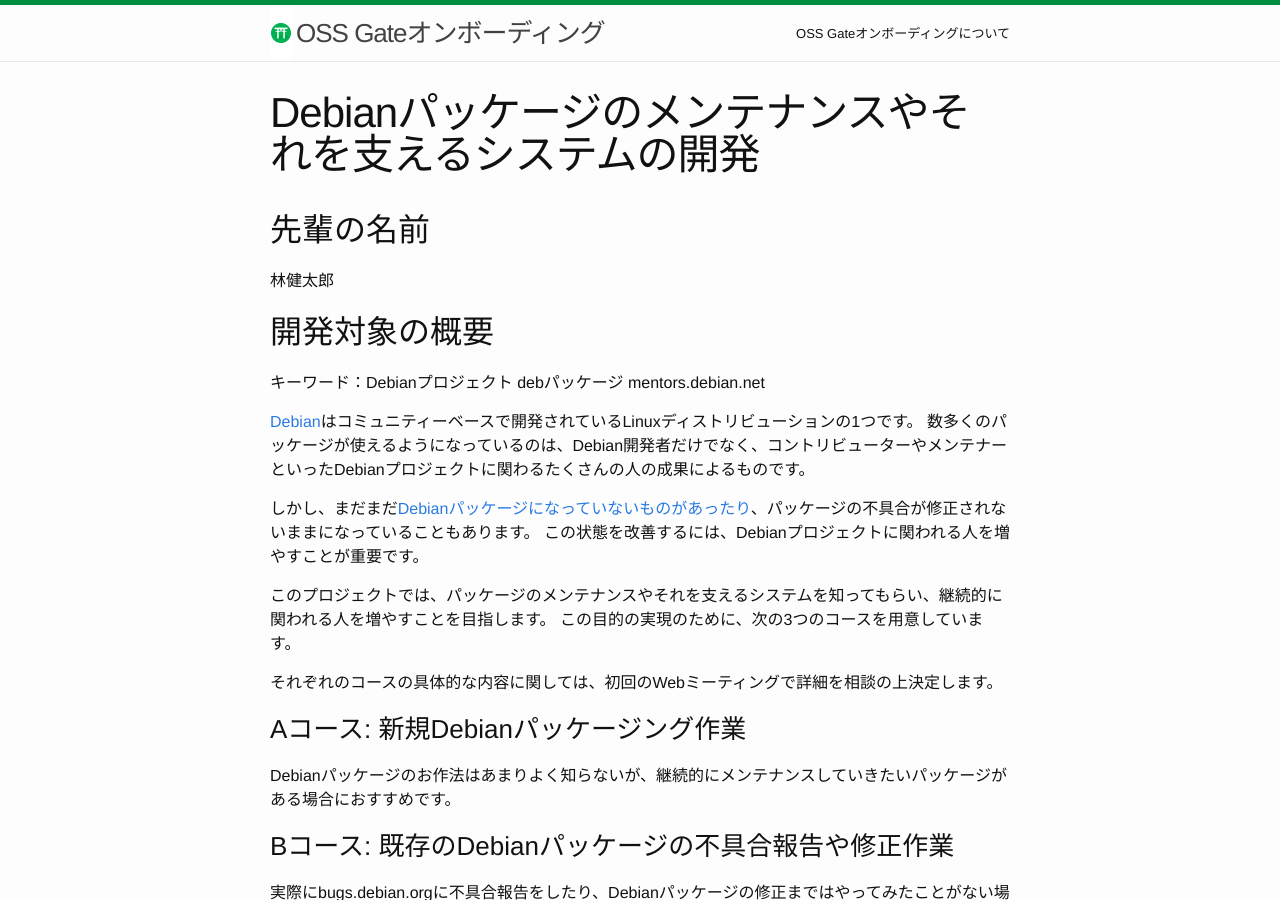
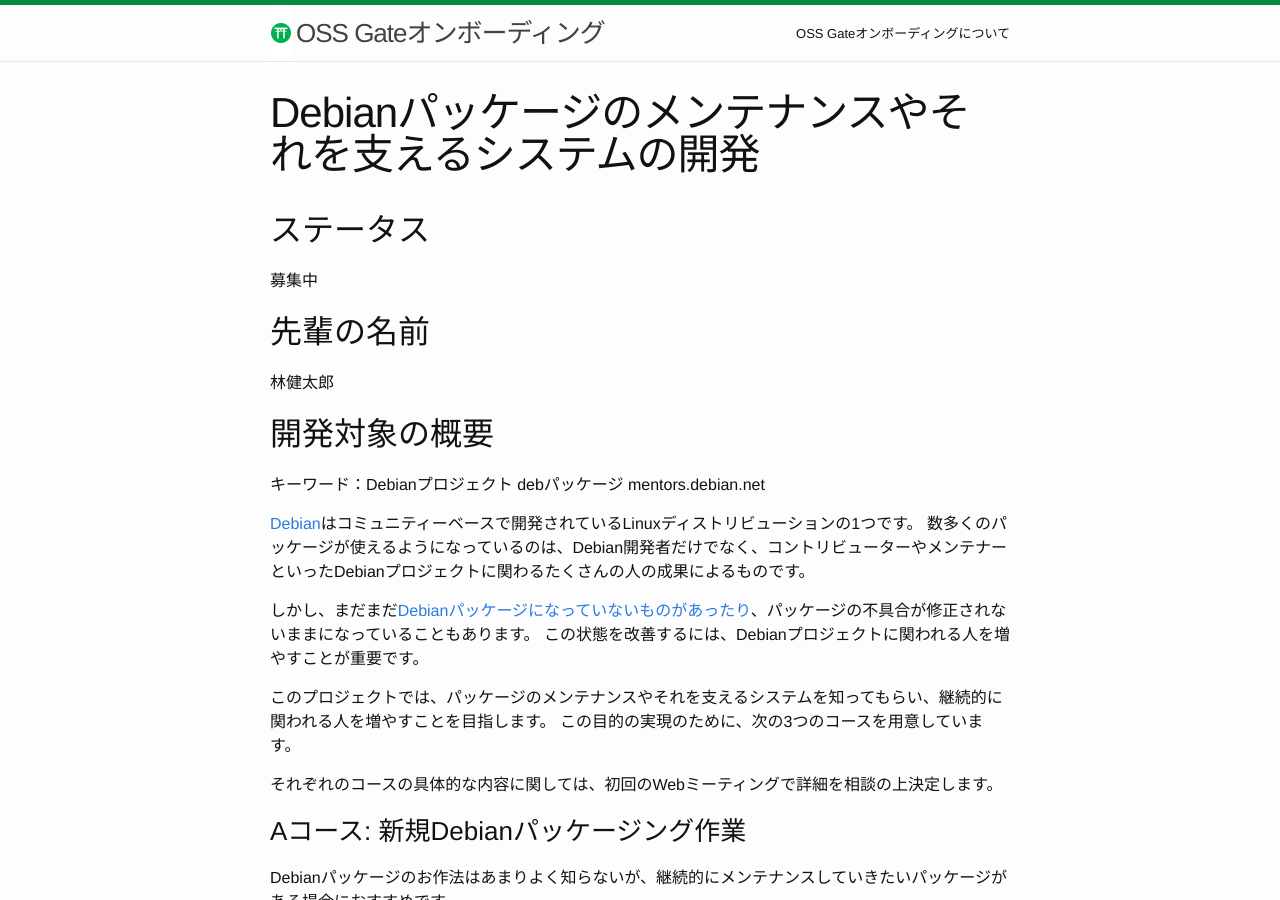
Before and after one commit to oss-gate/on-boarding, a Jekyll site: the page built from proposals/2021-08/kenhys-maintain-debian-packages/index.md, in a window 1280 px wide and 900 px high. Built offline with Jekyll 4.4.1, drawn with Linux system fonts in a browser that asks for light colours; Markdown is read by kramdown in place of the engine named in the settings; comment, search, counter and statistics services are not loaded.

Commit message:
Add current proposal status (#9)

```diff
--- a/proposals/2021-08/kenhys-maintain-debian-packages/index.md
+++ b/proposals/2021-08/kenhys-maintain-debian-packages/index.md
@@ -2,6 +2,10 @@
 layout: page
 title: Debianパッケージのメンテナンスやそれを支えるシステムの開発
 ---
+
+## ステータス
+
+募集中
 
 ## 先輩の名前
 
```
